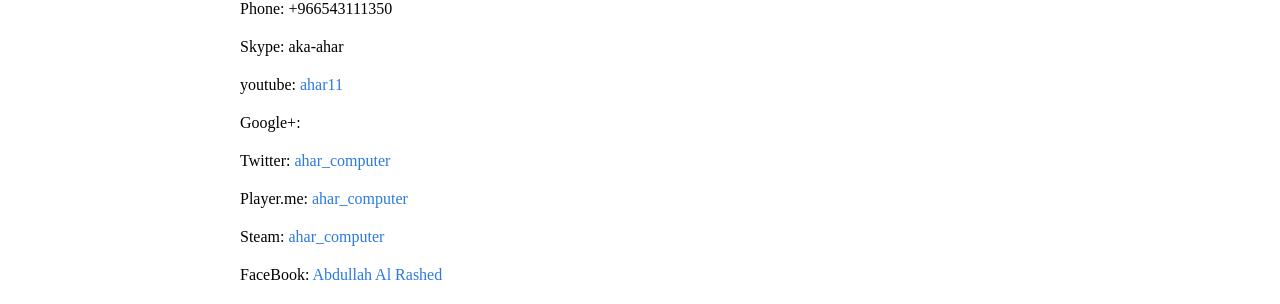
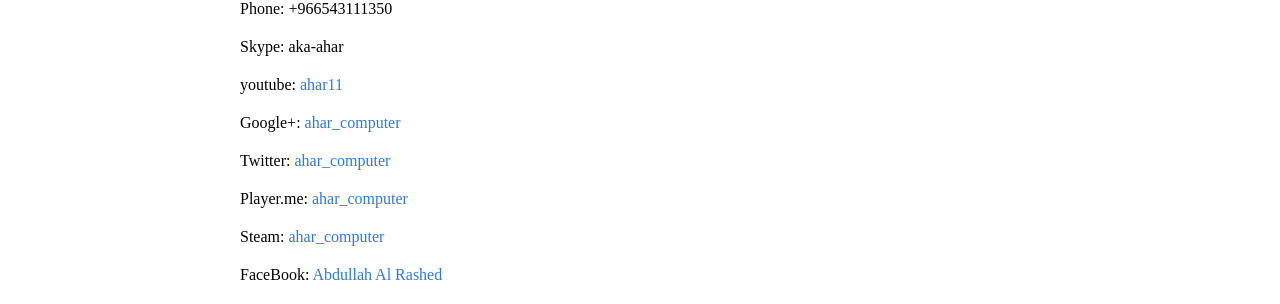
Before and after one commit to AharComputer/ahar411.github.io, a Jekyll site: the page built from contact.md, in a window 1280 px wide. Shown: the part 212-516 px from the top of the page. Built offline with Jekyll 4.4.1, drawn with Linux system fonts in a browser that asks for light colours; comment, search, counter and statistics services are not loaded.

Commit message:
link fix

```diff
--- a/contact.md
+++ b/contact.md
@@ -14,7 +14,7 @@
 
 youtube: [ahar11](http://www.youtube.com/c/ahar11/)
 
-Google+: <a href="https://plus.google.com/ahar11" rel="publisher"></a>
+Google+: [ahar_computer](https://plus.google.com/u/0/b/100906443963916463071/100906443963916463071)
 
 Twitter: [ahar_computer](https://twitter.com/ahar_computer)
 
```
